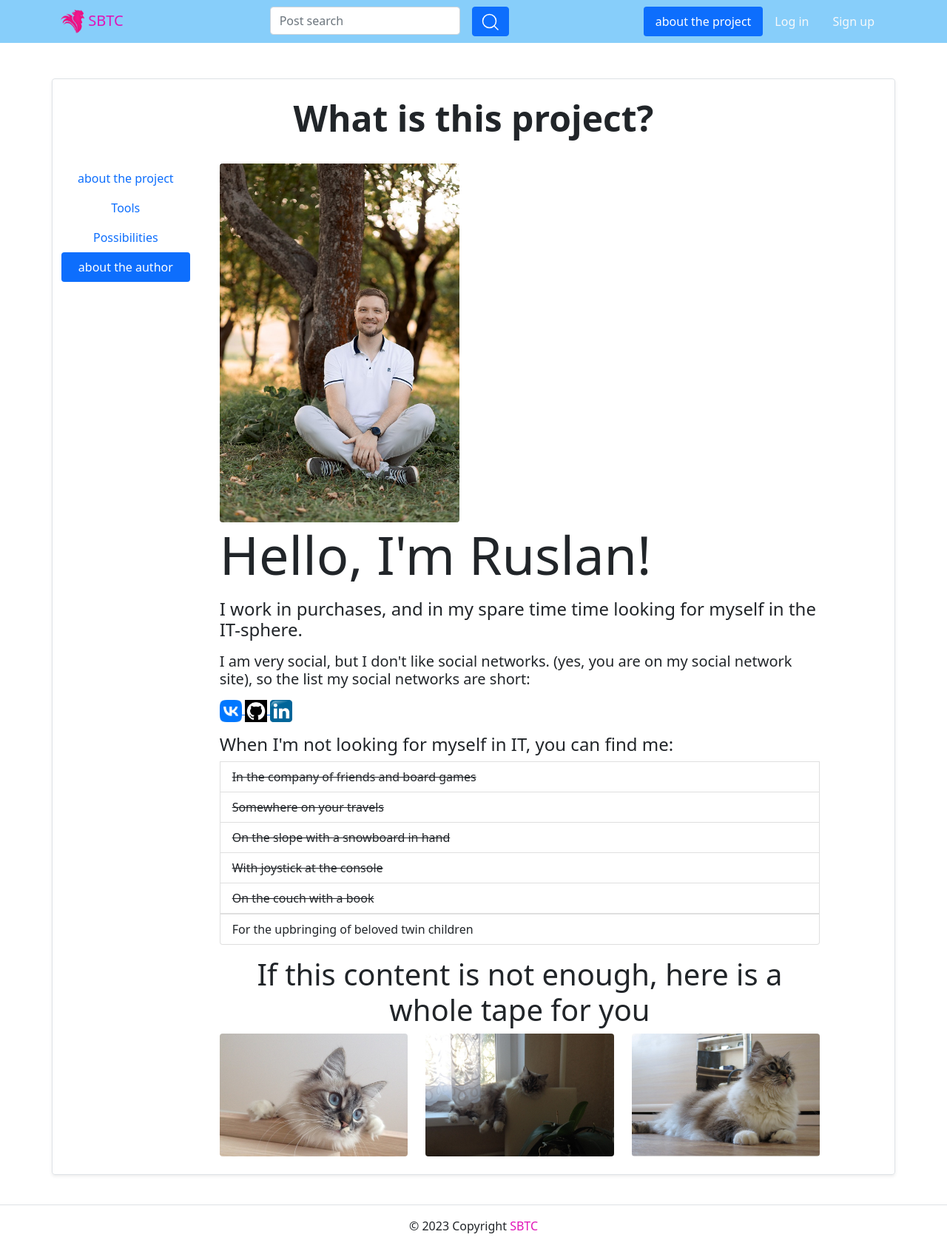
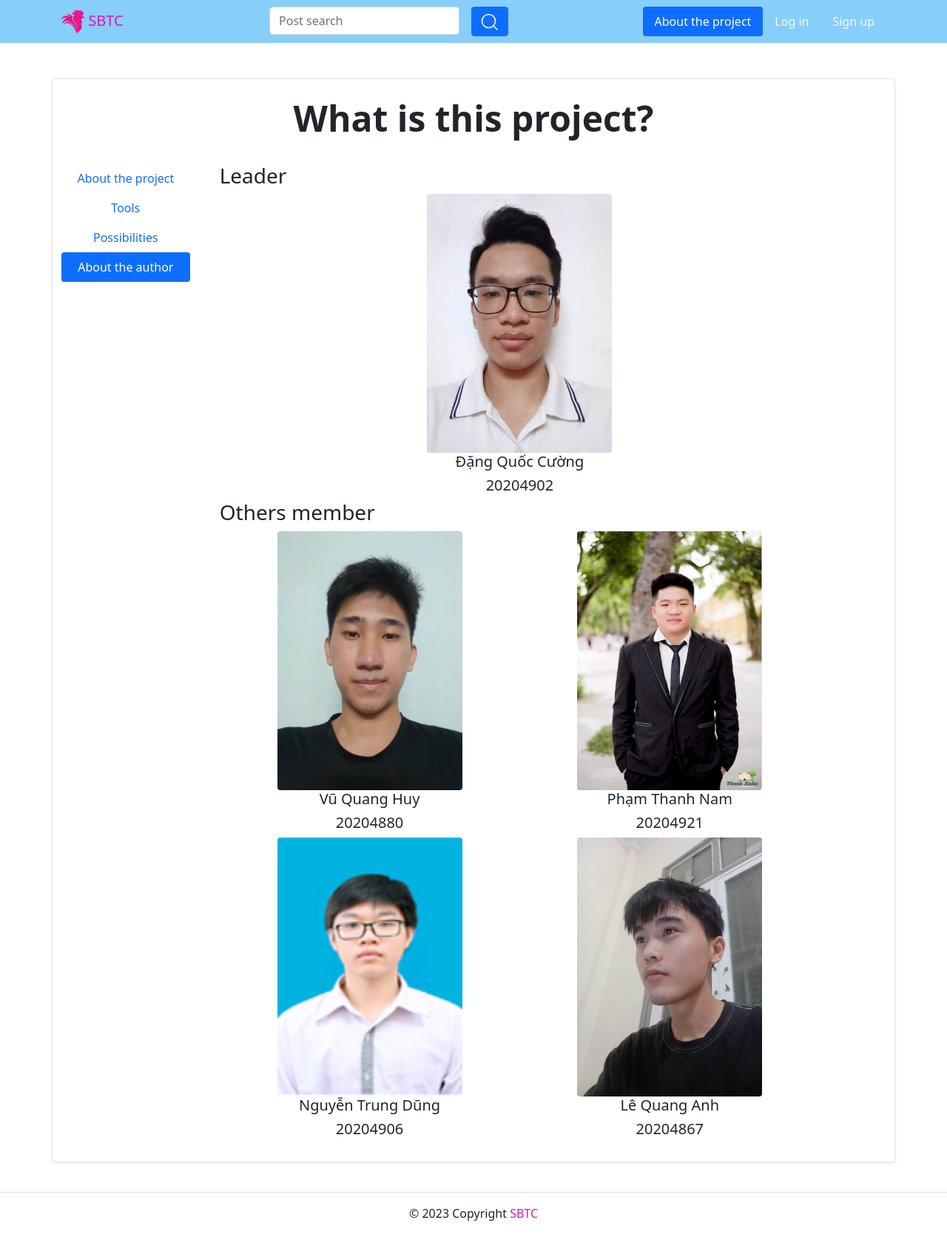
Before and after one commit to phamthanhnam1302/SBTC, a Django app: page /about/tech/ in a window 1280 px wide, after a click on "About the author". Shown: the whole page at 74% size. After the commit the page ends 1650 px from the top, so only its background shows below. Run offline with Django 3.2, Linux system fonts and the light colour scheme; parts of the project's set-up code (start-up, migrations or seed data) failed here and were passed over; some libraries are stand-ins or nearby versions.

Commit message:
feature/about-the-project

```diff
--- a/sbtc/templates/about/author.html
+++ b/sbtc/templates/about/author.html
@@ -3,70 +3,36 @@
 {% block content %} {% endcomment %}
   {% load static %}
   <div class="row">
-    <div class="col-5 md-4">
-      <img src="{% static 'img/me.jpg' %}" class="img-fluid rounded">
+    <h3>Leader</h3>
+    <div class="col-12 d-flex justify-content-center align-items-center">
+      <div class="d-flex flex-column justify-content-center align-items-center">
+        <img src="{% static 'img/cuong.jpg' %}" width="250" class="img-fluid rounded" style="height: 350px !important;">
+        <h5>Đặng Quốc Cường</h5>
+        <h5>20204902</h5>
+      </div>
     </div>
-    <div class="col-12 md-8">
-      <article>
-        <h1 class="display-2">Hello, I'm Ruslan!</h1>
-        <p>
-          <h4>
-            I work in purchases, and in my spare time
-             time looking for myself in the IT-sphere.<br>
-          </h4>
-        </p>
-        <p>
-          <h5>
-            I am very social, but I don't like social networks.
-             (yes, you are on my social network site), so the list
-             my social networks are short:
-          </h5>
-        </p>
-        <p>
-          <a href="https://vk.com/hobotron" target="_blank" title="VK" alt="...">
-            <img src="{% static 'img/fav/VK.jpg' %}" width="30">
-          </a>
-          <a href="https://github.com/ratarov" target="_blank" title="GitHub" alt="...">
-            <img src="{% static 'img/fav/git.png' %}" width="30">
-          </a>
-          <a href="https://linkedin.com/in/ruslan-atarov-b3b469a6"
-            target="_blank" title="LinkedIn"
-          >
-            <img src="{% static 'img/fav/Linkedin.jpg' %}" width="30" alt="...">
-          </a>
-        </p>
-        <p>
-          <ul class="list-group">
-            <h4>When I'm not looking for myself in IT, you can find me:</h4>
-            <strike>
-              <li class="list-group-item">
-                In the company of friends and board games </li>
-              <li class="list-group-item">
-                Somewhere on your travels </li>
-              <li class="list-group-item">
-                On the slope with a snowboard in hand </li>
-              <li class="list-group-item">
-                With joystick at the console </li>
-              <li class="list-group-item">
-                On the couch with a book </li>
-            </strike>
-              <li class="list-group-item">
-                For the upbringing of beloved twin children </li>
-          </ul>
-        </p>
-      </article>
-    </div>
-  </div>
-  <h1 class="text-center">If this content is not enough, here is a whole tape for you</h1>
-  <div class="row">
-    <div class="col-4 md-8">
-      <img src="{% static 'img/cat5.JPG' %}" class="img-fluid rounded">
-    </div>
-    <div class="col-4 md-8">
-      <img src="{% static 'img/cat4.JPG' %}" class="img-fluid rounded">
-    </div>
-    <div class="col-4 md-8">
-      <img src="{% static 'img/cat2.JPG' %}" class="img-fluid rounded">
+    <h3>Others member</h3>
+    <div class="col-12 d-flex justify-content-center align-items-center flex-wrap">
+      <div class="col-6 d-flex flex-column justify-content-center align-items-center">
+        <img src="{% static 'img/huy.jpg' %}" width="250" class="img-fluid rounded" style="height: 350px !important;">
+        <h5>Vũ Quang Huy</h5>
+        <h5>20204880</h5>
+      </div>
+      <div class="col-6 d-flex flex-column justify-content-center align-items-center">
+        <img src="{% static 'img/nam.jpg' %}" width="250" class="img-fluid rounded" style="height: 350px !important;">
+        <h5>Phạm Thanh Nam</h5>
+        <h5>20204921</h5>
+      </div>
+      <div class="col-6 d-flex flex-column justify-content-center align-items-center">
+        <img src="{% static 'img/dung.jpg' %}" width="250" class="img-fluid rounded" style="height: 350px !important;">
+        <h5>Nguyễn Trung Dũng</h5>
+        <h5>20204906</h5>
+      </div>
+      <div class="col-6 d-flex flex-column justify-content-center align-items-center">
+        <img src="{% static 'img/quanganh.jpg' %}" width="250" class="img-fluid rounded" style="height: 350px !important;">
+        <h5>Lê Quang Anh</h5>
+        <h5>20204867</h5>
+      </div>
     </div>
   </div>
 {% comment %} {% endblock %}  {% endcomment %}
--- a/sbtc/templates/about/tech.html
+++ b/sbtc/templates/about/tech.html
@@ -1,5 +1,5 @@
 {% extends "base.html" %}
-{% block title %}about the project{% endblock %}
+{% block title %}About the project{% endblock %}
 {% block content %}
   {% load static %}
   <div class="row border rounded mb-4 shadow-sm">
@@ -9,7 +9,7 @@
         <div class="col-auto col-md-2 nav flex-column nav-pills me-3" role="tablist" aria-orientation="vertical">
           <button class="nav-link active" id="v-pills-project-tab" data-bs-toggle="pill" data-bs-target="#v-pills-project"
             type="button" role="tab" aria-controls="v-pills-project" aria-selected="true">
-            about the project
+            About the project
           </button>
           <button class="nav-link" data-bs-toggle="pill" data-bs-target="#v-pills-tools"
             type="button" role="tab" aria-controls="v-pills-tools" aria-selected="false">
@@ -21,23 +21,23 @@
           </button>
           <button class="nav-link" id="v-pills-author-tab" data-bs-toggle="pill" data-bs-target="#v-pills-author"
             type="button" role="tab" aria-controls="v-pills-author" aria-selected="false">
-            about the author
+            About the author
         </button>
       </div>
         <div class="col-12 col-md-9 tab-content" id="v-pills-tabContent">
           <div class="tab-pane fade show active" id="v-pills-project" role="tabpanel" aria-labelledby="v-pills-project-tab">
             <p>
-              <h4>The site was created as part of the course Yandex-Workshop: Python back-end developer</h4>
+              <h4>The website was created as part of the course Introduction to Software Engineering - IT3180E, taught by Mr. Trinh Thanh Trung</h4>
             </p>
             <p>
               <h6>Basic goals:</h6>
               <ul class="list-group list-group-flush">
-                <li class="list-group-item">Understand how the Visual Studio Code IDE works</li>
-                <li class="list-group-item">Improve understanding of OOP principles</li>
-                <li class="list-group-item">Familiarize yourself with the Django framework</li>
-                <li class="list-group-item">Get an idea about the frontend: HTML and CSS</li>
-                <li class="list-group-item">Make the first project for your portfolio</li>
-                <li class="list-group-item">Pass everything on time and not fly out of the course</li>
+                <li class="list-group-item">Understanding the Software Development Life Cycle</li>
+                <li class="list-group-item">Applying Software Engineering Principles</li>
+                <li class="list-group-item">Collaboration and Teamwork</li>
+                <li class="list-group-item">Problem-Solving and Critical Thinking</li>
+                <li class="list-group-item">Software Development Process Management</li>
+                <li class="list-group-item">Delivering a Functional Software Product</li>
               </ul>
             </p>
           </div>
@@ -56,34 +56,26 @@
                 <img src="{% static 'img/fav/bootstrap-logo.svg' %}" width="30"> Bootstrap
               </li>
               <li class="list-group-item">
-                <img src="{% static 'img/fav/god.jpg' %}" width="30"> Божья помощь
+                <img src="{% static 'img/fav/sqlite.jpg' %}" width="30"> SQLite
               </li>
             </ul>
           </div>
           <div class="tab-pane fade" id="v-pills-features" role="tabpanel" aria-labelledby="v-pills-features-tab">
-            <h2>Embedded capabilities according to the customer's specification:</h2>
+            <h2>Available Features:</h2>
             <ul class="list-group list-group-flush">
-              <li class="list-group-item">Pages: home page, community page, author profile with posts, post card</li>
-              <li class="list-group-item">Creating and editing posts</li>
-              <li class="list-group-item">Creating comments on a post</li>
-              <li class="list-group-item">Working with communities (creation through the admin panel and its optional selection in the post)</li>
-              <li class="list-group-item">Ability to subscribe to authors (subscription feed with a switch to the main page)</li>
-              <li class="list-group-item">Ability to add images to posts</li>
-              <li class="list-group-item">Customized admin panel</li>
-              <li class="list-group-item">Working with users: registering new ones, logging in / out, changing passwords and recovering passwords (emulator)</li>
-            </ul>
-            <h2>Implemented in addition to the wishes of the customer from the YaP:</h2>
-            <ul class="list-group list-group-flush">
-              <li class="list-group-item">Страницы: навигация по группам и авторам с авторами-лидерами по постам и комментариям</li>
-              <li class="list-group-item">Личный кабинет с полями за рамками стандартной модели (аватары, доп.инфо об авторе)</li>
-              <li class="list-group-item">Пользовательские и стандартные аватары</li>
-              <li class="list-group-item">Удаление постов</li>
-              <li class="list-group-item">Удаление комментариев</li>
-              <li class="list-group-item">Система лайков понравившимся постам</li>
-              <li class="list-group-item">Отражение информации о лайках и комментариях в лентах постов с рабочими ссылками</li>
-              <li class="list-group-item">Возможность поиска в постах по ключевым словам</li>
-              <li class="list-group-item">Система тегов для навигации по постам в виде разноцветных кнопок</li>
-              <li class="list-group-item">Немного красоты: кнопки действий вместо ссылок, картинки к кнопкам, посты в виде карточек, оптимизация для различных устройств</li>
+              <li class="list-group-item">Pages: main page, the author profile with posts</li>
+              <li class="list-group-item">Create, and edit posts with images attached and delete posts</li>
+              <li class="list-group-item">Ability to generate images automatically with tags (Cycle GAN)</li>
+              <li class="list-group-item">Create comments on posts</li>
+              <li class="list-group-item">Possibility to follow the author (subscription feed with the transition to the main page)</li>
+              <li class="list-group-item">Custom admin panel</li>
+              <li class="list-group-item">Working with users: new registration, login/logout, password change, and password recovery (emulator)</li>
+              <li class="list-group-item">Pages: group and author navigation with top authors by posts and comments</li>
+              <li class="list-group-item">Personal account with fields: avatar (custom), additional information about the author</li>
+              <li class="list-group-item">The system likes posts like</li>
+              <li class="list-group-item">Reflect information about likes and comments in a post's feed</li>
+              <li class="list-group-item">Search articles by keyword</li>
+              <li class="list-group-item">Display articles as a tag system</li>
             </ul>
           </div>
           <div class="tab-pane fade" id="v-pills-author" role="tabpanel" aria-labelledby="v-pills-author-tab">
--- a/sbtc/templates/includes/header.html
+++ b/sbtc/templates/includes/header.html
@@ -28,7 +28,7 @@
         <ul class="nav nav-pills">
           <li class="nav-item">
             <a class="nav-link {% if view_name == 'about:tech' %} active {% endif %}"
-               href="{% url 'about:tech' %}">about the project</a>
+               href="{% url 'about:tech' %}">About the project</a>
           </li>
           {% if user.is_authenticated %}
             <li class="nav-item">
```
Also changed, not shown: sbtc/static/img/cuong.jpg (added), sbtc/static/img/dung.jpg (added), sbtc/static/img/fav/god.jpg (deleted), sbtc/static/img/fav/sqlite.jpg (added), sbtc/static/img/huy.jpg (added), sbtc/static/img/me.jpg (deleted), sbtc/static/img/nam.jpg (added), sbtc/static/img/quanganh.jpg (added).
